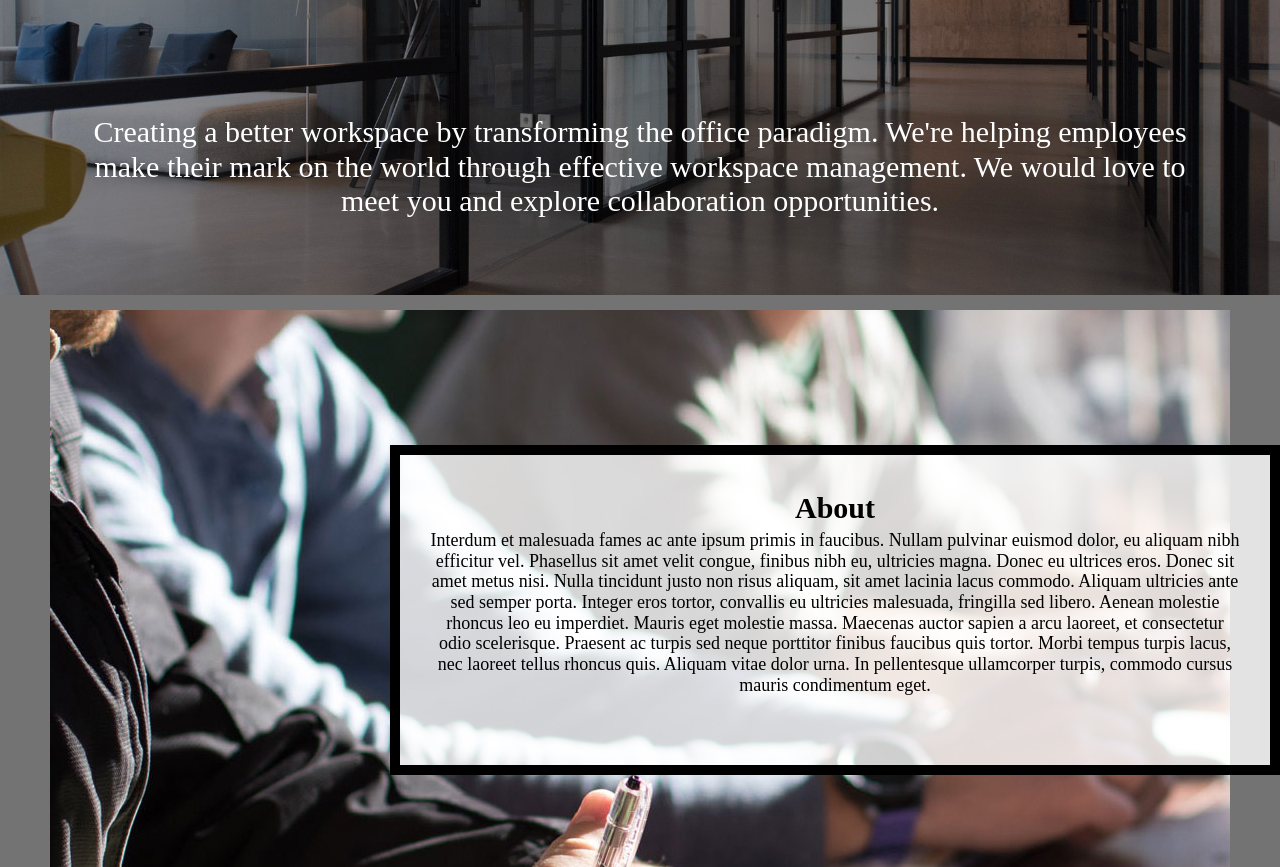
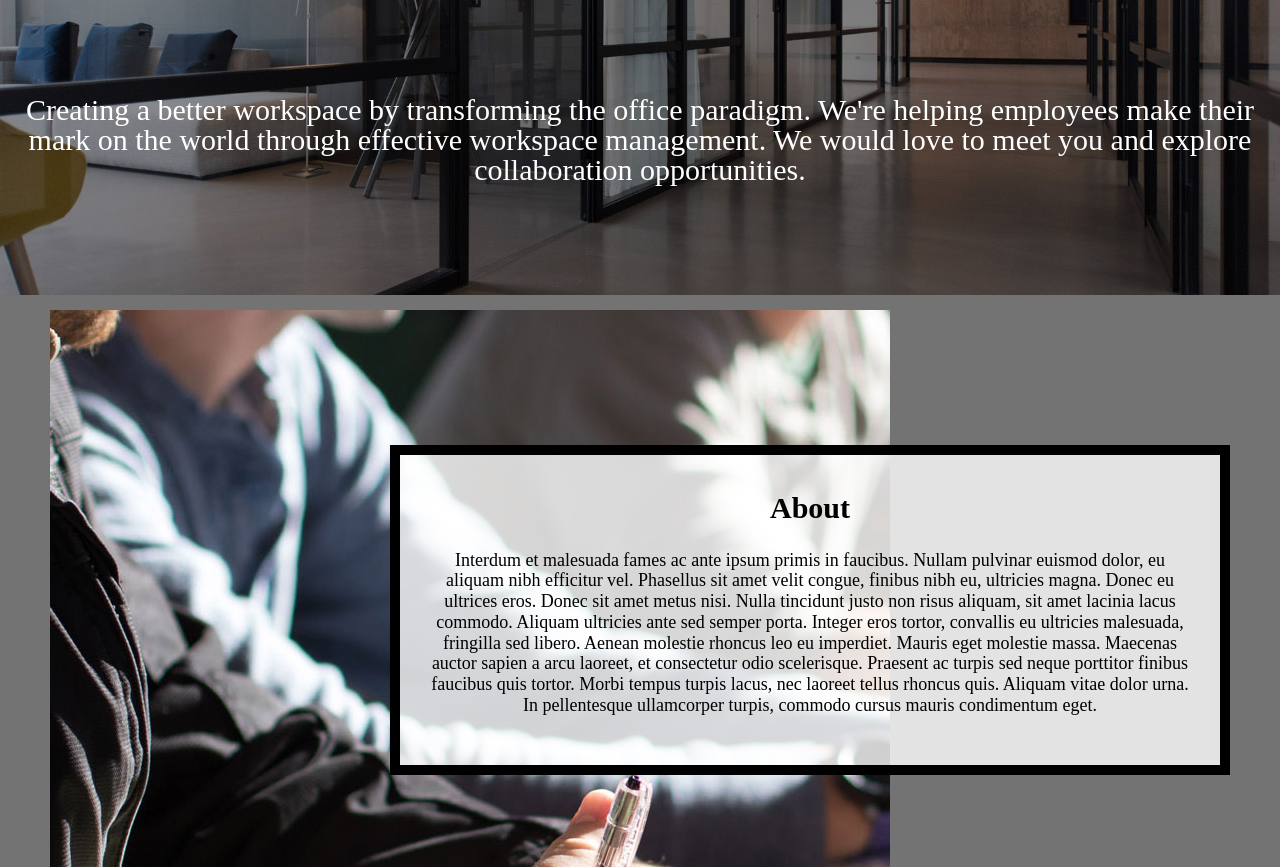
Before and after one commit to caseysestanovich/hw4-2022, a plain HTML site: page index.html in a window 1280 px wide. Shown: the part 365-1232 px from the top of the page. Drawn offline with Linux system fonts and the light colour scheme.

Commit message:
Add files via upload

```diff
--- a/css/style.css
+++ b/css/style.css
@@ -143,6 +143,12 @@ nav a:hover {
 
 /* Step 4: Write selector/rule property to style the container */
 
+.overview p{
+  font-size: 20px;
+  line-height: 1;
+  padding: 50px 0;
+  text-align: center;
+}
 
 .container{
   display: grid;
@@ -242,8 +248,10 @@ first div in the grid  and place it in the grid. */
  /* Step 8: Write the selector/rule property to style the .text-block class. */
 
 .text-block {
+  display:grid;
+  align-self:center;
+  justify-self: center;
   text-align: center;
-  margin: auto;
 }
 
 
@@ -278,55 +286,65 @@ first div in the grid  and place it in the grid. */
 
   .about {
     grid-column-start: 3;
-    grid-column-end: 6;
+    grid-column-end: 5;
     height: 500px;
     width:auto;
   }
 
   .clients {
     grid-column-start: 3;
-    grid-column-end: 6;
+    grid-column-end: 5;
     height: 500px;
     width:auto;
   }
 
   .method-image {
     grid-column-start: 3;
-    grid-column-end: 6;
+    grid-column-end: 5;
   }
 
   .contact-image {
     grid-column-start: 3;
-    grid-column-end: 6;
+    grid-column-end: 5;
   }
 
   .method {
     grid-column-start: 2;
-    grid-column-end: 5;
+    grid-column-end: 4;
     height: 500px;
     width:auto;
   }
 
   .contact {
     grid-column-start: 2;
-    grid-column-end: 5;
+    grid-column-end: 4;
     height: 500px;
     width:auto;
   }
 
   .about-image {
     grid-column-start: 2;
-    grid-column-end: 5;
+    grid-column-end: 4;
   }
 
   .clients-image {
     grid-column-start: 2;
-    grid-column-end: 5;
+    grid-column-end: 4;
   }
 
    /* Step 13:Write the selector/rule property to update the .text-block class */
 
   .text-block {
     max-height: 250px;
+    display:grid;
+    justify-self:center;
+    align-self: center;
   }
-}
+
+  .overview p{
+    font-size: 30px;
+    line-height: 1;
+    padding: 50px 0;
+    text-align: center;
+  }
+  }
```
